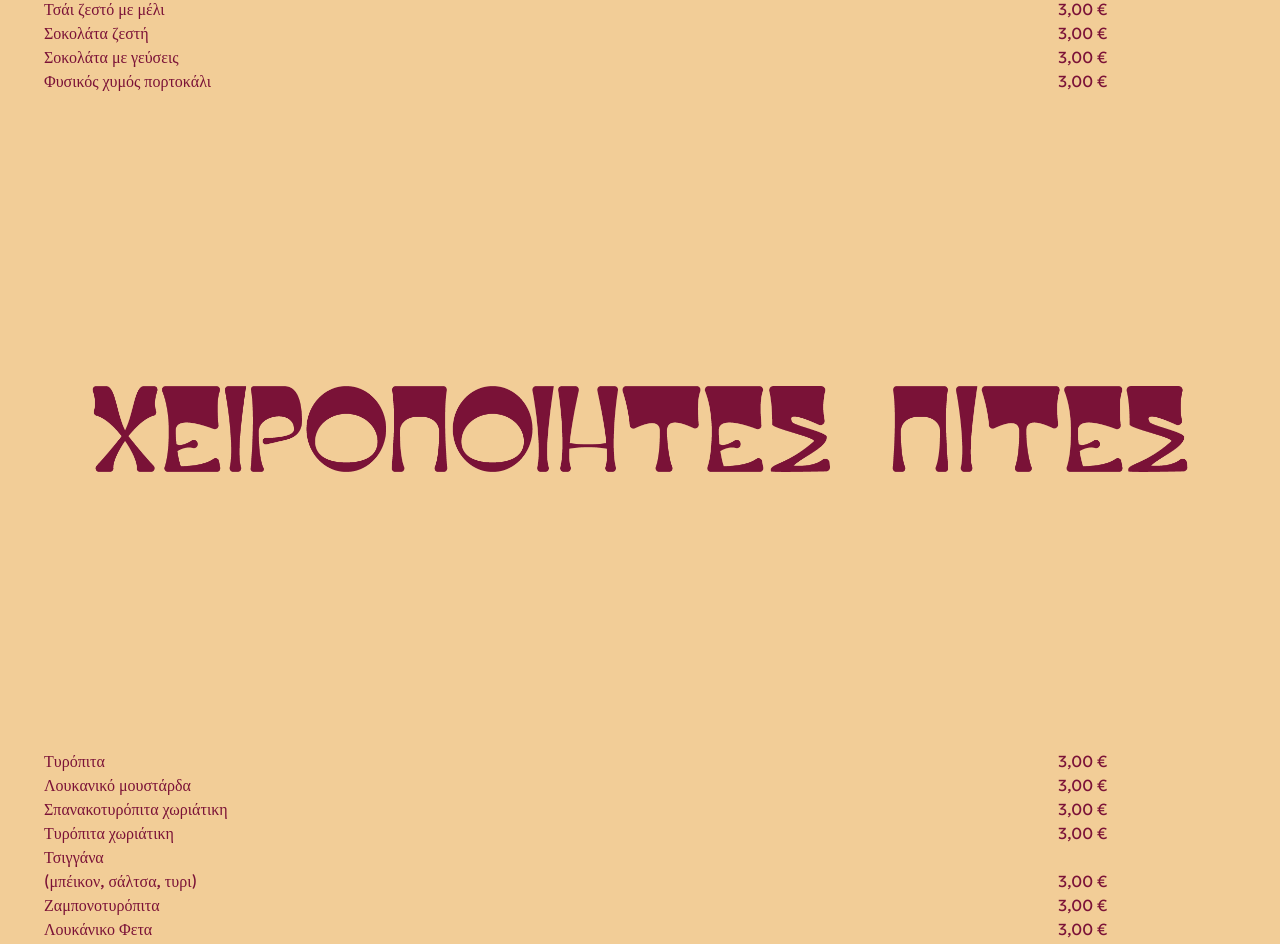
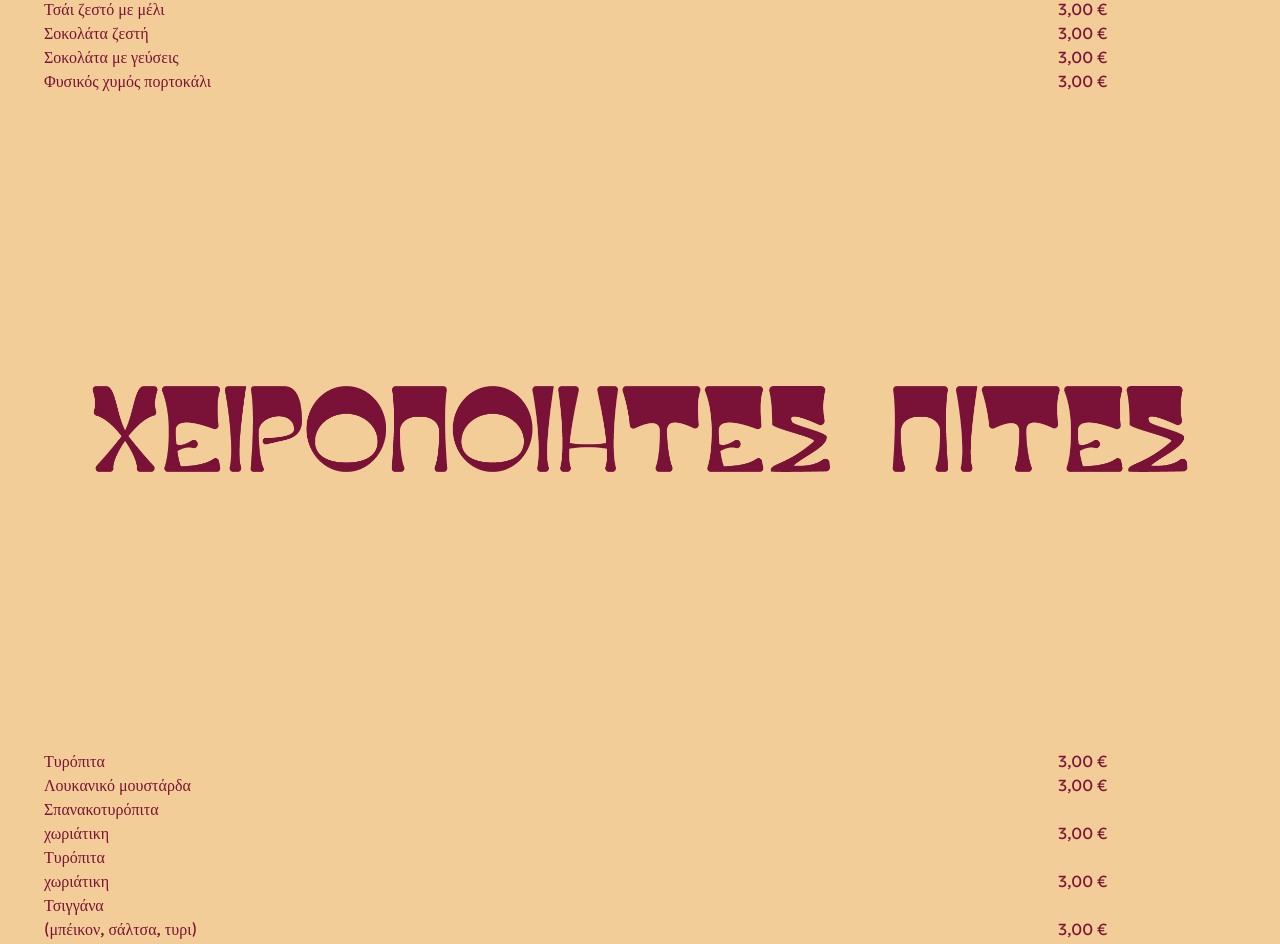
Before and after one commit to arionas188/kura_Maria_Menu_2025, a plain HTML site: page index.html in a window 1280 px wide. Shown: the part 1011-1955 px from the top of the page. Drawn offline with nearby package versions, Linux system fonts and the light colour scheme.

Commit message:
Index file

```diff
--- a/index.html
+++ b/index.html
@@ -106,7 +106,7 @@
             </div>
         </section>
 
-        <section class="section1">
+        <section class="section2">
             <div>
                 <img src="images/xeiropioites-pites.png" class="img-fluid" alt="...">
             </div>
@@ -116,8 +116,8 @@
                         <ul>
                             <li>Τυρόπιτα</li>
                             <li>Λουκανικό μουστάρδα</li>
-                            <li>Σπανακοτυρόπιτα χωριάτικη</li>
-                            <li>Τυρόπιτα χωριάτικη</li>
+                            <li>Σπανακοτυρόπιτα<br> χωριάτικη</li>
+                            <li>Τυρόπιτα <br>χωριάτικη</li>
                             <li>Τσιγγάνα<br>(μπέικον, σάλτσα, τυρι)</li>
                             <li>Ζαμπονοτυρόπιτα</li>
                             <li>Λουκάνικο Φετα</li>
@@ -140,8 +140,8 @@
                         <ul  >
                             <li >3,00 €</li>
                             <li >3,00 €</li>
-                            <li >3,00 €</li>
-                            <li >3,00 €</li>
+                            <li ><br>3,00 €</li>
+                            <li ><br>3,00 €</li>
                             <li ><br>3,00 €</li>
                             <li >3,00 €</li>
                             <li >3,00 €</li>
```
